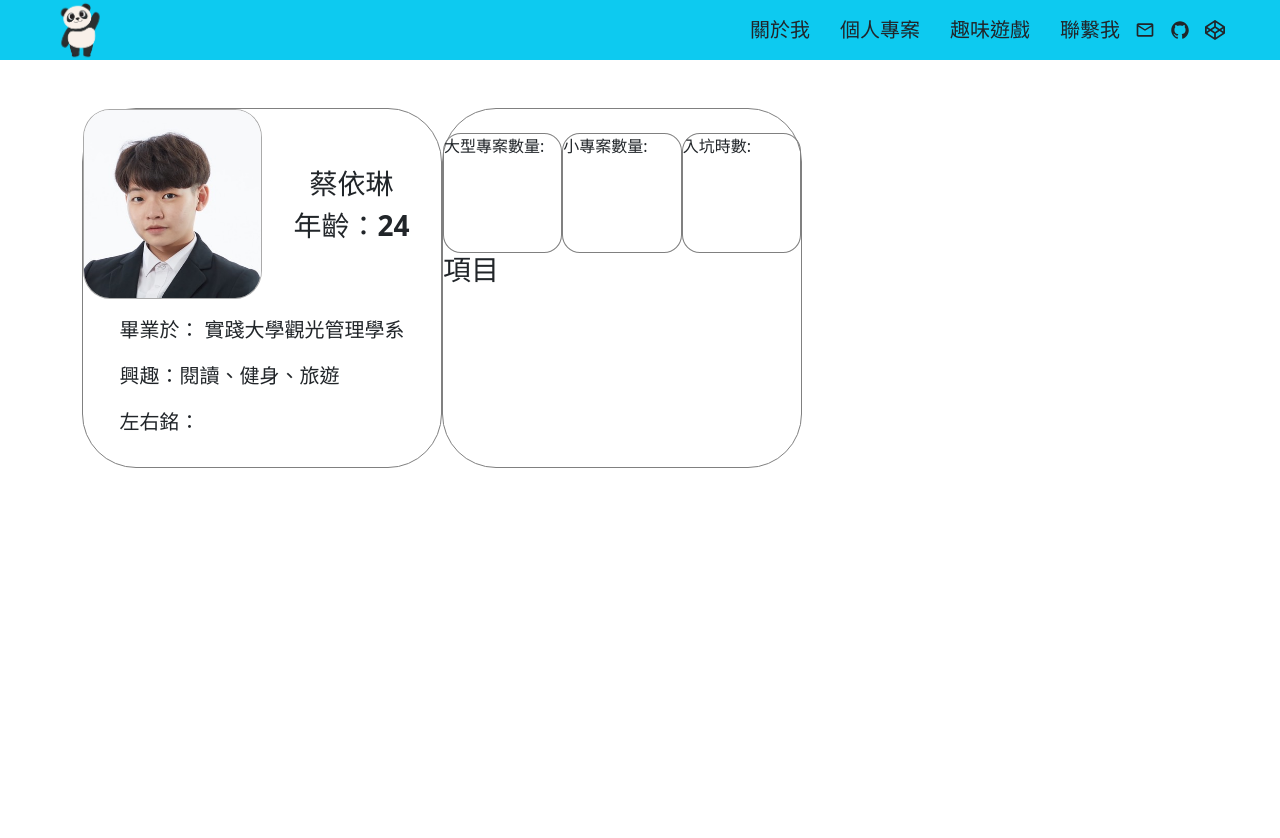
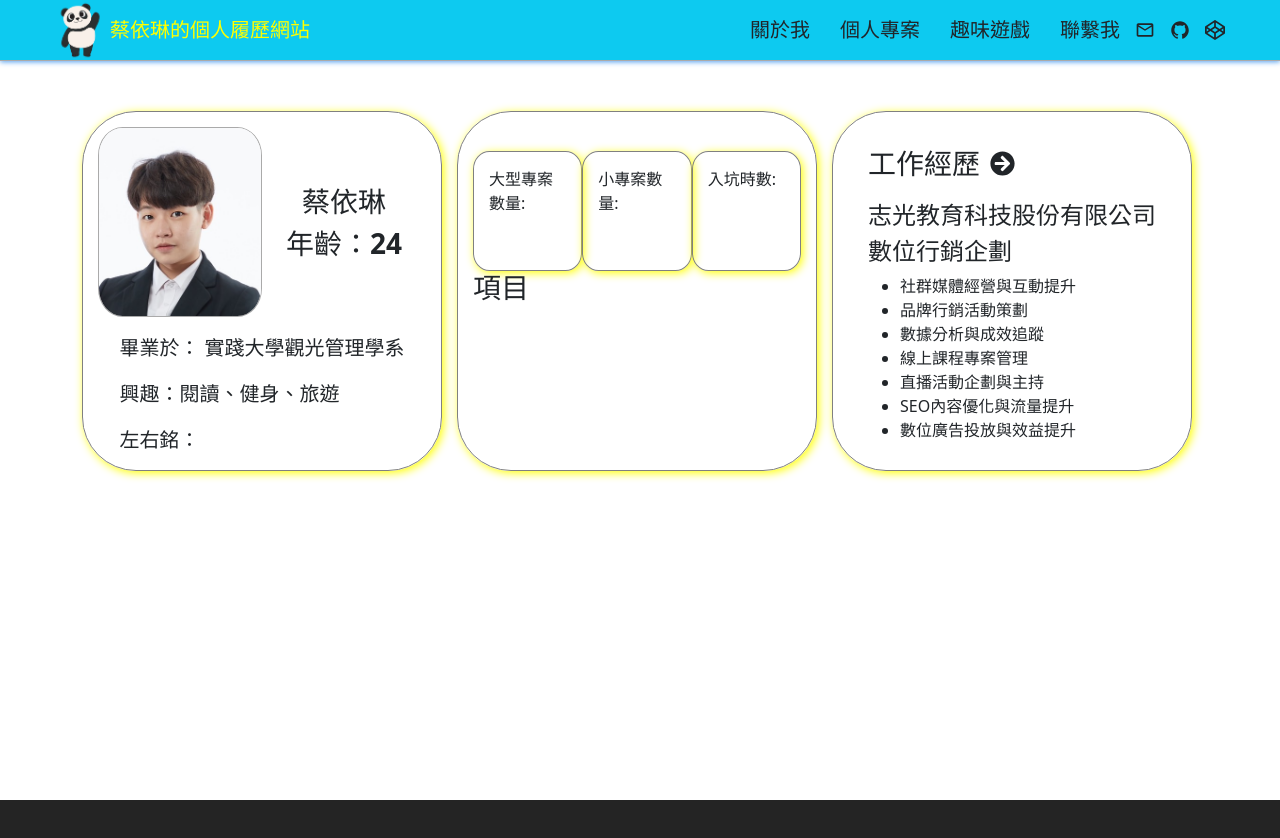
Before and after one commit to JOLIN-TSAI/JL-Resume, a React (Vite) app: page / in a window 1280 px wide. Shown: the top 838 px of the page. After the commit the page ends 800 px from the top, so only its background shows below. Built offline with nearby package versions, Linux system fonts and the light colour scheme.

Commit message:
feat:新增基本experience、refator一些視覺小地方

```diff
--- a/src/components/header/header.module.scss
+++ b/src/components/header/header.module.scss
@@ -1,10 +1,14 @@
 .headerAll {
+	position: sticky;
+	top: 0;
 	display: flex;
 	padding: 0 50px;
 	justify-content: space-between;
 	align-items: center;
 	font-size: 20px;
 	font-weight: 900;
+	border-bottom: 1px solid #aaa;
+	box-shadow: 0 1px 5px #56a0ef;
 
 	/* Logo */
 	.logoBox {
--- a/src/components/header/index.tsx
+++ b/src/components/header/index.tsx
@@ -20,8 +20,13 @@ const contactIcons = [
 export default function Index() {
 	return (
 		<header className={`${Sty.headerAll} bg-info`}>
-			<div className={Sty.logoBox}>
-				<img src="/logo.png" alt="Logo" className={Sty.logo} />
+			<div className="d-flex">
+				<div className={Sty.logoBox}>
+					<img src="/logo.png" alt="Logo" className={Sty.logo} />
+				</div>
+				<p className="m-auto" style={{ color: "yellow" }}>
+					蔡依琳的個人履歷網站
+				</p>
 			</div>
 			<nav className={Sty.nav}>
 				<ul className={Sty.navItems}>
--- /dev/null
+++ b/src/components/information/informationExperience.module.scss
@@ -0,0 +1,16 @@
+.all {
+	padding: 20px;
+	display: flex;
+	flex-direction: column;
+	gap: 20px;
+	.top {
+		display: flex;
+		gap: 10px;
+		h3 {
+			margin: 0;
+		}
+	}
+	.content {
+		margin: 0 auto;
+	}
+}
--- /dev/null
+++ b/src/components/information/informationExperience.tsx
@@ -0,0 +1,51 @@
+import IntroductionBox from "@/components/information/introductionBox";
+import { FaArrowCircleRight } from "react-icons/fa";
+import Sty from "@/components/information/informationExperience.module.scss";
+
+export default function InformationExperience() {
+	const experience = [
+		{
+			name: "志光教育科技股份有限公司",
+			title: "數位行銷企劃",
+			responsibility: [
+				"社群媒體經營與互動提升",
+				"品牌行銷活動策劃",
+				"數據分析與成效追蹤",
+				"線上課程專案管理",
+				"直播活動企劃與主持",
+				"SEO內容優化與流量提升",
+				"數位廣告投放與效益提升",
+			],
+		},
+	];
+	return (
+		<>
+			<IntroductionBox size={360}>
+				<div className={Sty.all}>
+					<div className={Sty.top}>
+						<h3>工作經歷</h3>
+						<FaArrowCircleRight
+							className="my-auto"
+							style={{ fontSize: "25px" }}
+						/>
+					</div>
+					<div className={Sty.content}>
+						{experience.map((item, index) => (
+							<div key={index}>
+								<h4>{item.name}</h4>
+								<h4>{item.title}</h4>
+								<ul>
+									{item.responsibility.map(
+										(task, taskIndex) => (
+											<li key={taskIndex}>{task}</li>
+										)
+									)}
+								</ul>
+							</div>
+						))}
+					</div>
+				</div>
+			</IntroductionBox>
+		</>
+	);
+}
--- a/src/components/information/introductionBox/index.tsx
+++ b/src/components/information/introductionBox/index.tsx
@@ -11,8 +11,10 @@ export default function IntroductionBox({ children, size }: Props) {
 			style={{
 				width: size,
 				height: size,
+				padding: "15px",
 				borderRadius: "15%",
 				border: "1px solid gray",
+				boxShadow: " 2px 2px 10px yellow",
 			}}>
 			{children}
 		</div>
--- a/src/pages/index.tsx
+++ b/src/pages/index.tsx
@@ -1,16 +1,18 @@
 import Header from "@/components/header";
 import InformationName from "@/components/information/InformationName";
 import InformationProjectsItem from "@/components/information/InformationProjectsItem";
+import InformationExperience from "@/components/information/informationExperience";
 import Sty from "@/styles/index.module.scss";
 
 const HomePage = () => {
 	return (
 		<>
-			<div className="d-flex flex-column gap-5">
+			<div className={`${Sty.all}`}>
 				<Header />
 				<div className={`${Sty.frontPage} container`}>
 					<InformationName />
 					<InformationProjectsItem />
+					<InformationExperience />
 				</div>
 			</div>
 		</>
--- a/src/styles/index.module.scss
+++ b/src/styles/index.module.scss
@@ -1,6 +1,12 @@
-.frontPage {
-	width: 100%;
+.all {
+	width: 100vw;
 	height: 100vh;
 	display: flex;
+	flex-direction: column;
+	gap: 50px;
+}
+.frontPage {
+	display: flex;
 	flex-direction: row;
+	gap: 15px;
 }
```
